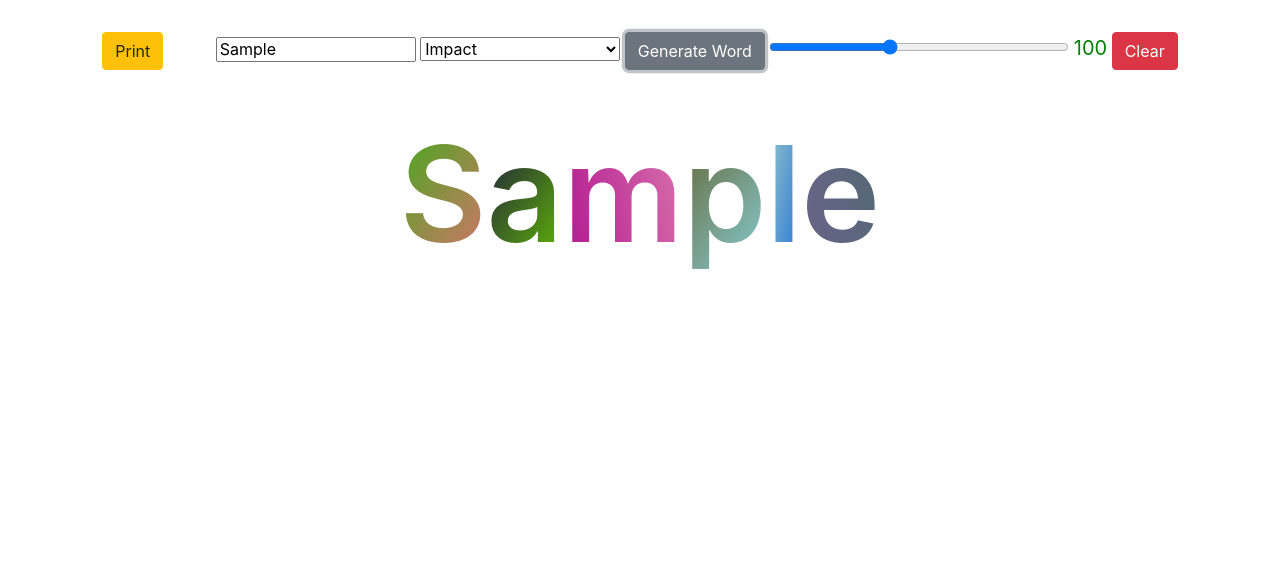
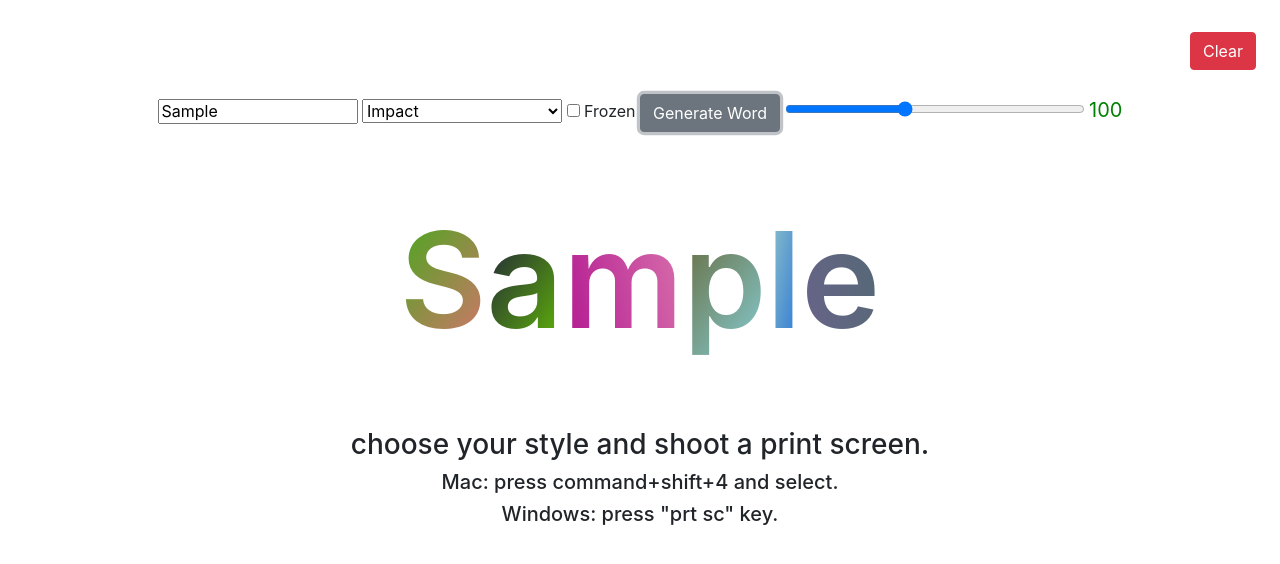
Before and after one commit to Camiloagudelo4368/ColorfulWords, a plain HTML site: page index.html in a window 1280 px wide. Both pictures are taken after typing "Sample" into the empty fields and a click on the button "Generate Word". Drawn offline with nearby package versions, Linux system fonts and the light colour scheme; a web font is replaced by a local one.

Commit message:
Frozen font added

```diff
--- a/index.html
+++ b/index.html
@@ -17,7 +17,9 @@
   </head>
   <body>
     <div id="divInput">
-      <button id="printPage" class="btn btn-warning mr-5">Print</button>
+      <div class="text-right mr-4"><button class="btn btn-danger" id="btnClear">Clear</button></div>
+      <br/>
+      <!-- <button id="printPage" class="btn btn-warning mr-5">Print</button> -->
       <input id="inpWord" type="text" placeholder="Insert the word" />
       <!-- <label for="cars">Choose a car:</label> -->
 
@@ -96,9 +98,21 @@
           Yellowtail
         </option>
       </select>
-      <button class="btn btn-secondary" id="btnGenerateWord">
-        Generate Word
-      </button>
+
+        <input
+          id="checkBoxFrozen"
+          type="checkbox"
+          className="custom-control-input"
+        ></input>
+        <label
+          className="custom-control-label activeLabel"
+          for="checkBoxFrozen"
+        >
+          Frozen
+        </label>
+        <button class="btn btn-secondary" id="btnGenerateWord">
+          Generate Word
+        </button>
       <!-- <button id="btnChangeColor">Change Color</button> -->
       <input
         type="range"
@@ -109,8 +123,9 @@
         id="myRange"
       />
       <span id="lblRange"></span>
-      <button class="btn btn-danger" id="btnClear">Clear</button>
+
     </div>
+    <br />
     <br />
     <div id="divLabel">
       <!-- <span id="lblWord">Hannah</span> -->
@@ -118,6 +133,15 @@
     <!-- <br />
     <button id="btnSaveWord">Save Word</button>
     <br /> -->
+    <br/>
+
+
+    <br/>
+    <div class="text-center">
+      <h3>choose your style and shoot a print screen.</h3>
+      <h5>Mac: press command+shift+4 and select.</h5>
+      <h5>Windows: press "prt sc" key.</h5>
+    </div>
     <div id="divSaved" hidden></div>
     <script
       src="https://code.jquery.com/jquery-3.4.1.slim.min.js"
--- a/index.js
+++ b/index.js
@@ -57,16 +57,18 @@ $("#btnClear").on("click", () => {
   $("#divSaved").empty();
 });
 
+
 function wordGenerator() {
   var firstWord = $("#inpWord").val();
   var secondWord;
   $("#divLabel").empty();
 
-  var e = document.getElementById("selFontWord");
-  var valueText = e.options[e.selectedIndex].dataset.font;
+  var e = document.getElementById("checkBoxFrozen");
+  var selected = e.checked;
   // console.log("style1", valueText.dataset.font)
-  console.log("style", valueText);
+  console.log("checked", selected);
 
+if (!selected){
   for (let index = 0; index < firstWord.length; index++) {
     const _element = firstWord[index];
     color = "";
@@ -77,19 +79,21 @@ function wordGenerator() {
       `<span class="spanText" style="Color: ${color};background: ${color};
       -webkit-background-clip: text;
       -webkit-text-fill-color: transparent;" id="spn${_element}">${_element}<span/>`
-      //   `<span class="spanText" style="Color: ${color}" id="spn${_element}">${_element}<span/>`
-    );
-    $("#divSaved").append(
-      `<span class="spanText" style="Color: ${color}" id="spn${_element}">${_element}<span/>`
-      //   `<span class="spanText" style="Color: ${color}" id="spn${_element}">${_element}<span/>`
     );
   }
-  $("#divSaved").append(`<br/>`);
-  if ($(".spanText").val() == "") {
-    $("#btnChangeColor").show();
-  } else {
-    $("#btnChangeColor").hide();
-  }
+}
+else{
+  $("#divLabel").append(
+    `<span class="spanText" style="Color: ${color};background: url(https://s3-us-west-2.amazonaws.com/s.cdpn.io/209981/6963bbf342d87b3a2150bd8f59682b89.jpg);
+    font-family:'frozen',serif !important;
+    -webkit-background-clip: text;
+    -webkit-text-fill-color: transparent;" id="spn${firstWord}">${firstWord}<span/>`
+  );
+}
+
+
+
+
 
   $(".spanText").css("font-size", () => {
     return `${slider.value}pt`;
```
Also changed, not shown: style.css (+0 -23 lines).
